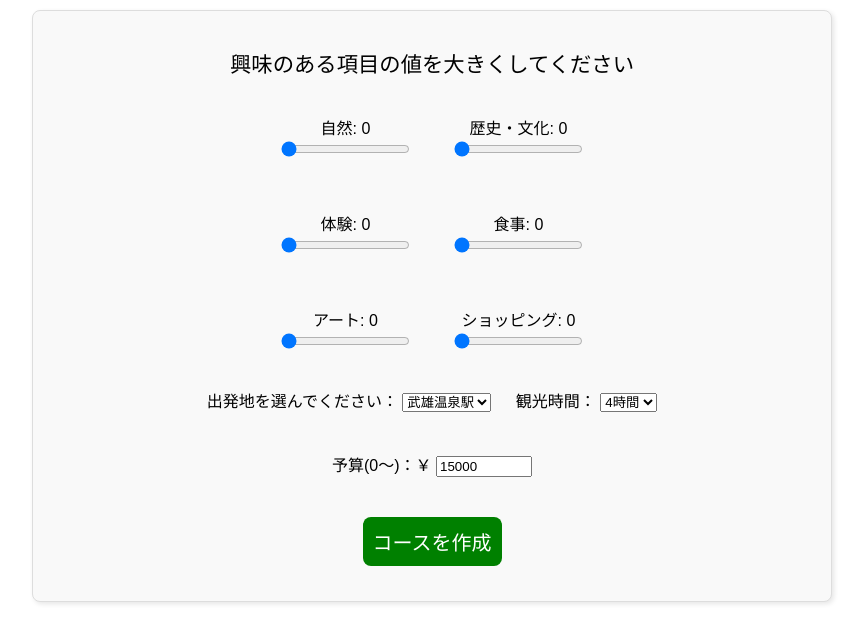
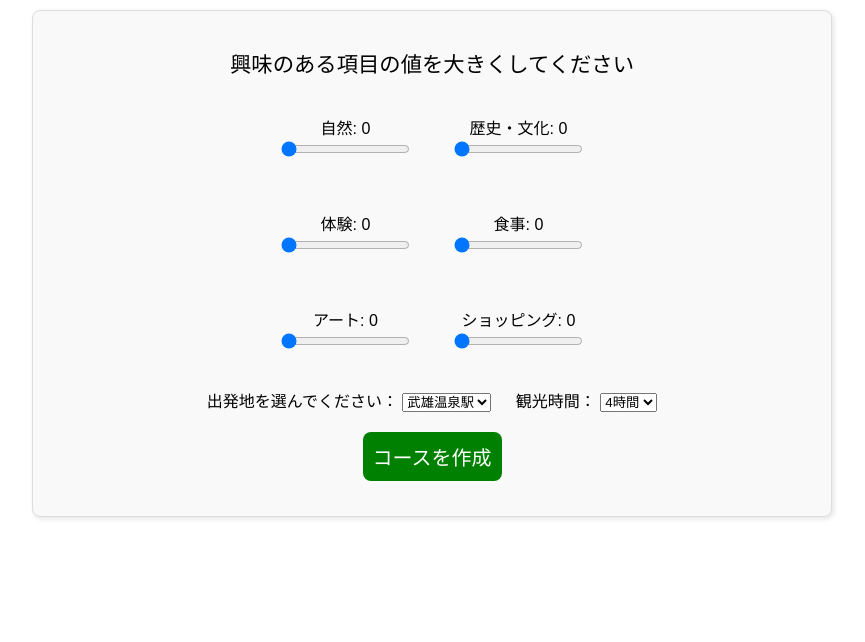
Before and after one commit to tkonavi/tkonavi.github.io, a plain HTML site: page index.html in a window 1280 px wide. Shown: the part 240-882 px from the top of the page, without its empty margins (208-1073 px from the left). Drawn offline with nearby package versions, Linux system fonts and the light colour scheme.

Commit message:
Update index.html

```diff
--- a/index.html
+++ b/index.html
@@ -74,23 +74,6 @@
           </select>
         </div>
       </div>
-      <div class="selector"></div>
-
-      <div class="selector">
-        <div class="selectbox">
-          <label for="budget">予算(0～)：￥</label>
-          <input
-            id="budget"
-            type="number"
-            min="0"
-            max="1000000"
-            step="500"
-            value="15000"
-            required
-          />
-        </div>
-      </div>
-      <div class="selector"></div>
 
       <button id="generate">コースを作成</button>
     </div>
```
